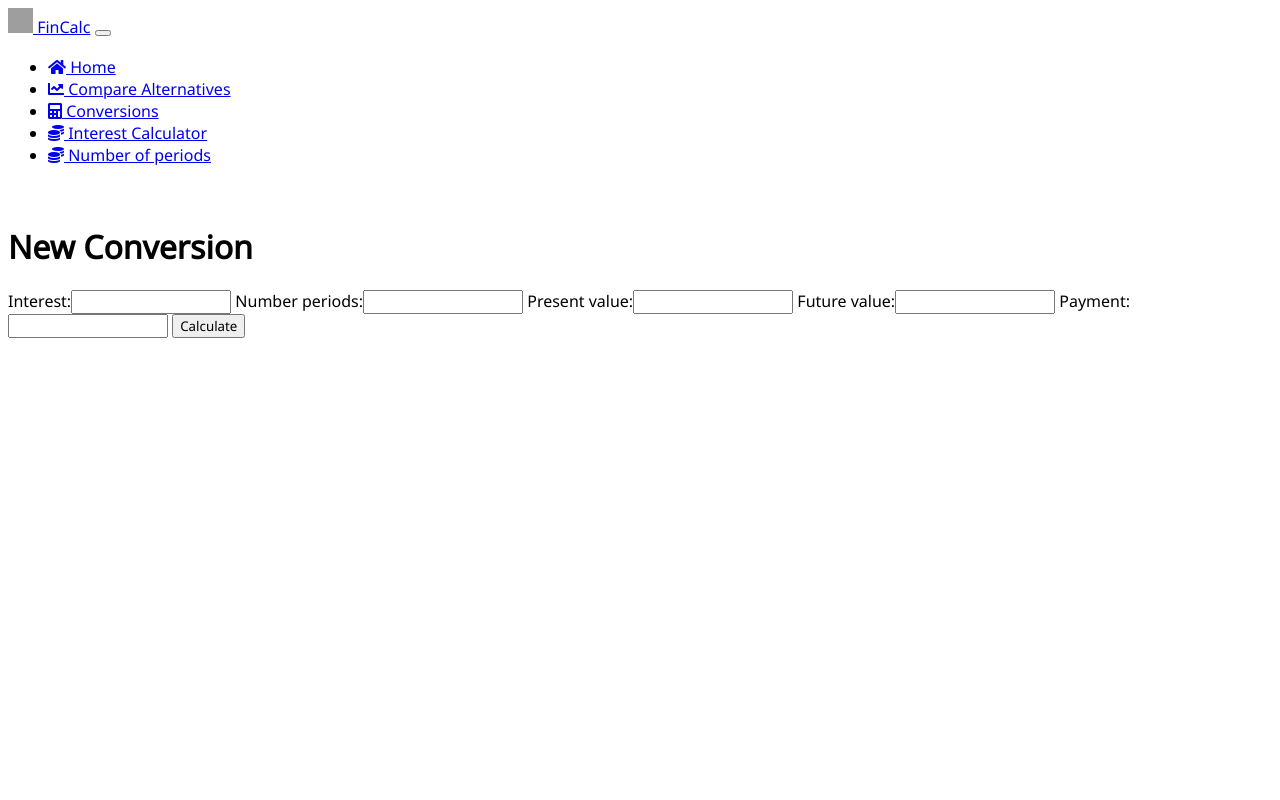
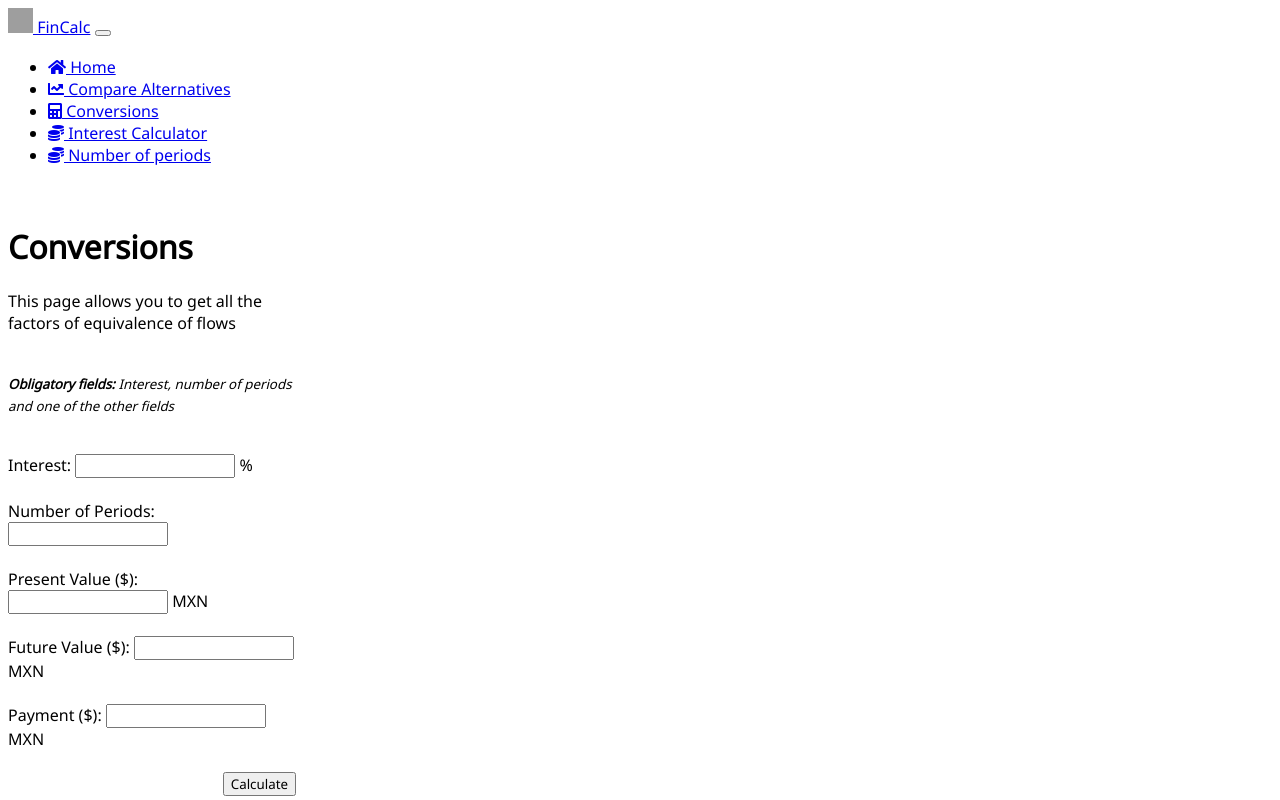
Before and after one commit to PrettyBoyHelios/FinantialCalculator, a Django app: page /calc/convert/ in a window 1280 px wide. Run offline with Django 3.2, Linux system fonts and the light colour scheme; some libraries are stand-ins or nearby versions; grey boxes are pictures that could not be loaded.

Commit message:
Interest Design Changes

```diff
--- a/Calculator/templates/Calculator/conversions.html
+++ b/Calculator/templates/Calculator/conversions.html
@@ -6,11 +6,24 @@
 {% block content %}
     <br/>
     <div class="container col-md-8" >
-            <form method="post" action="{%  url "conversions" %}">
-                <h1>New Conversion</h1>
+    <h1>Conversions</h1>
+    <div class="card" style="width: 18rem;">
+    <div class="card-body">
+    <h7 class="card-title">This page allows you to get all the factors of equivalence of flows</h7>
+      <br/>
+      <br/>
+    <p class="card-text"><small><i> <b>Obligatory fields: </b> Interest, number of periods and one of the other fields </i></small></p>
+    <form method="post" action="{%  url "conversions" %}">
                 {% csrf_token %}
-                {{ form }}
-                <button type="submit" class="btn btn-outline-dark"> Calculate</button>
+                <br/>
+                Interest:           {{  form.interest }} %<br /><br />
+                Number of Periods:  {{ form.number_periods }} <br /><br />
+                Present Value ($):      {{ form.present_value}} MXN <br /><br />
+                Future Value ($):       {{ form.future_value }} MXN<br /><br />
+                Payment ($):            {{ form.payment }} MXN     <br /><br />
+                <button type="submit" class="btn btn-outline-dark" style="float: right"> Calculate </button>
             </form>
-        </div>
+    </div>
+    </div>
+    </div>
 {% endblock %}
--- a/Calculator/urls.py
+++ b/Calculator/urls.py
@@ -8,6 +8,6 @@ urlpatterns = [
     path('alt/create/', views.create_alternative, name="create_alternative"),
     path('convert/', views.conversions, name="conversions"),
     path('interest/', views.interest_conversions, name="interest_conversions"),
-    path('interest/result/', views.interest_showconversions, name="show_interest"),
+    #path('interest/result/', views.interest_showconversions, name="show_interest"),
     path('periods/', views.number_periods, name="number_periods")
 ]
--- a/Calculator/views.py
+++ b/Calculator/views.py
@@ -40,7 +40,7 @@ def interest_conversions(request):
             if int_form.nominal is not None:
                 if int_form.capitalizations is not None and int_form.capitalizations <= 365:
                     int_form.R_M()
-                    return render(request, 'Calculator/show_interest.html', {'data': int_form })
+                    return render(request, 'Calculator/show_interest.html', {'data': int_form})
                 elif int_form.periodic is not None:
                     int_form.R_IP()
                     return render(request, 'Calculator/show_interest.html', {'data': int_form})
@@ -60,7 +60,7 @@ def interest_conversions(request):
         else:
             return HttpResponse("Invalid form")
         if Error:
-            return HttpResponse('Invalid data')
+            return render(request, 'Calculator/interest_error.html')
 
 
 def interest_showconversions(request):
```
Also changed, not shown: Calculator/templates/Calculator/interest.html (+15 -10 lines), Calculator/templates/Calculator/interest_error.html (added, +25 -0 lines), Calculator/templates/Calculator/number_periods.html (+15 -3 lines), Calculator/templates/Calculator/show_interest.html (+14 -9 lines).
